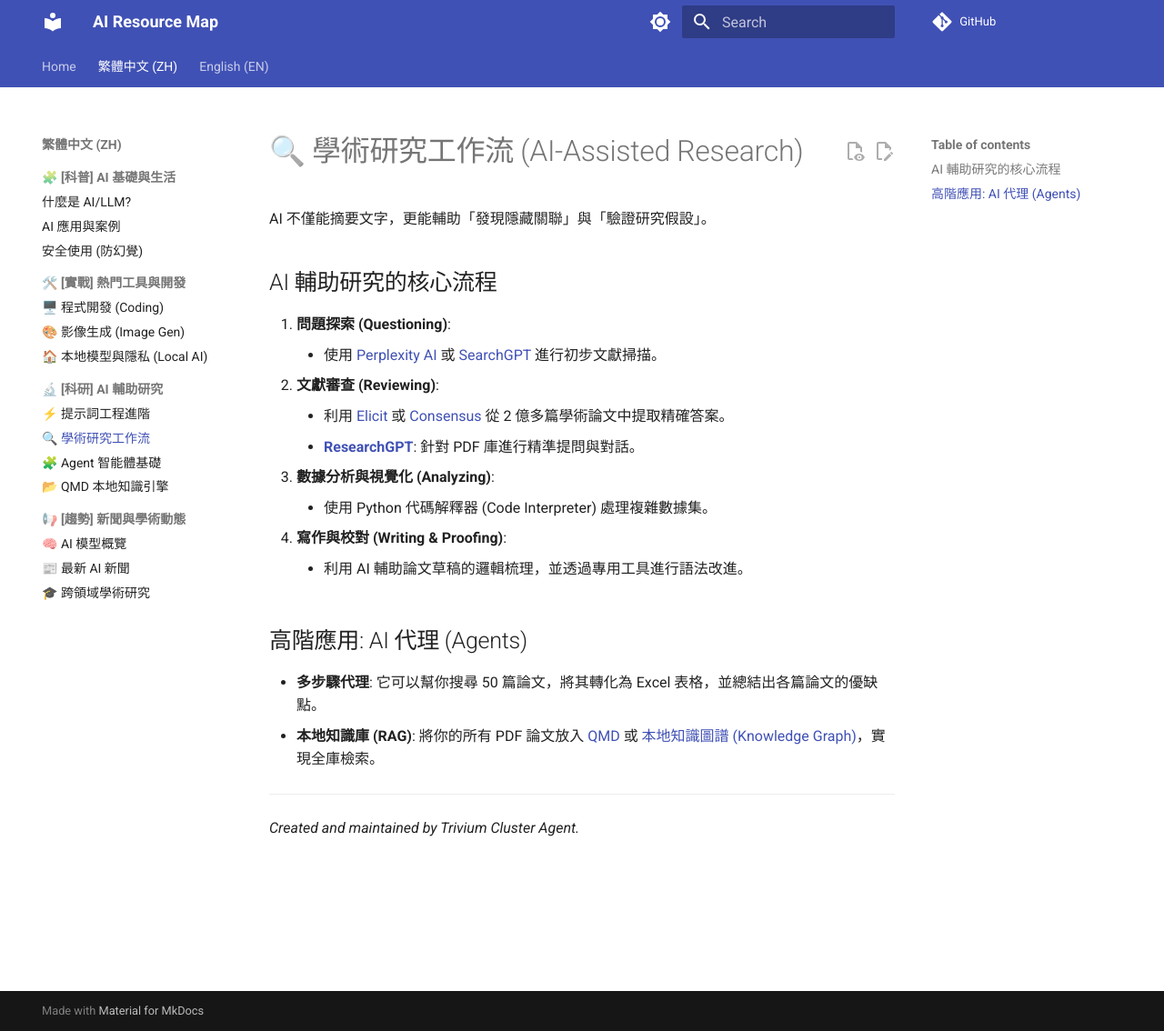
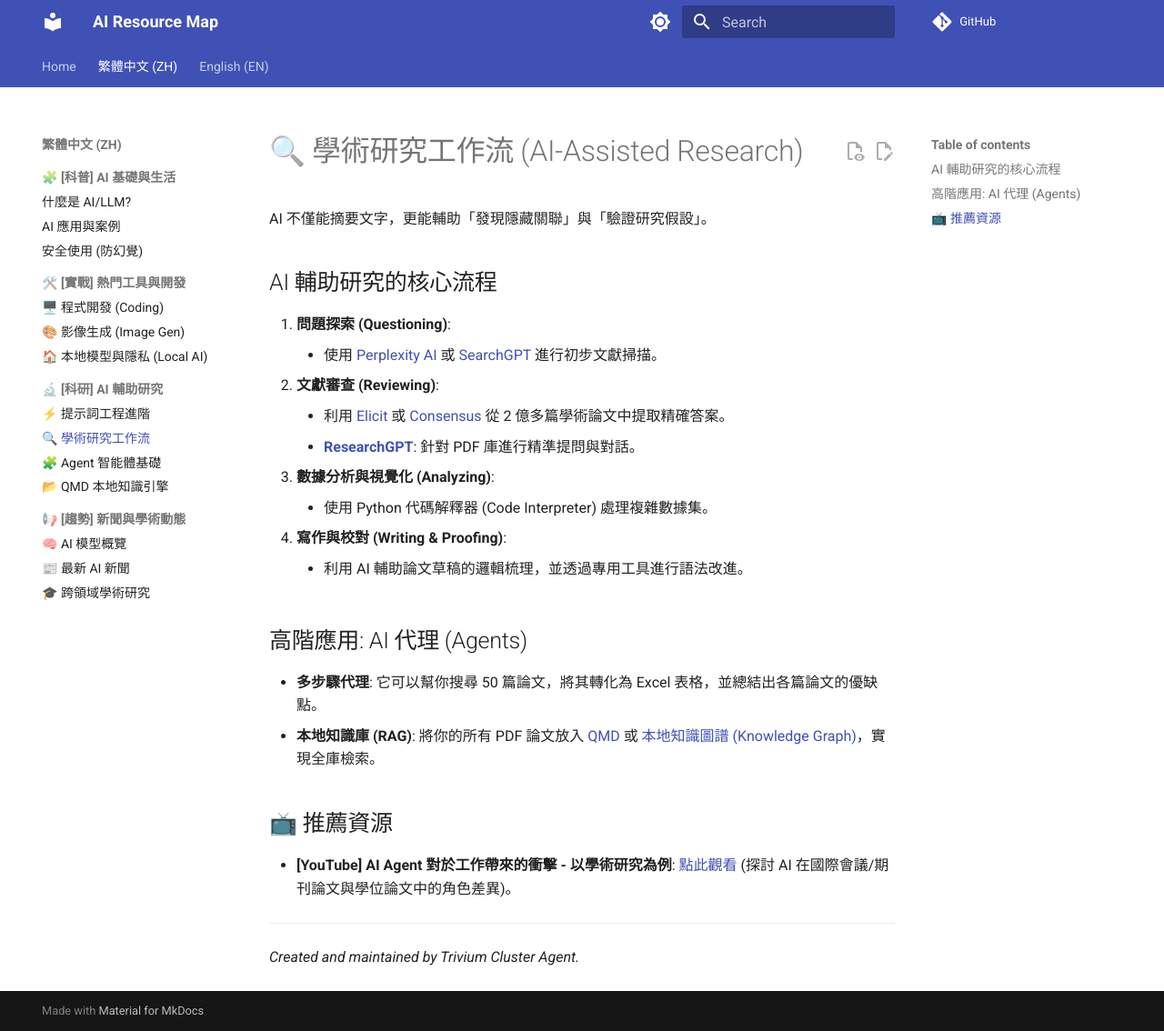
Before and after one commit to ultima6-tw/ai-map, an MkDocs documentation site: the page built from docs/zh/research-workflow.md, in a window 1280 px wide and 1134 px high. Shown: the whole window at 91% size. Built offline with MkDocs 1.6.1 and Material for MkDocs 9.7.7, drawn with Linux system fonts in a browser that asks for light colours; comment, search, counter and statistics services are not loaded.

Commit message:
Add YouTube resource: Impact of AI Agents on Academic Research

```diff
--- a/docs/zh/research-workflow.md
+++ b/docs/zh/research-workflow.md
@@ -17,5 +17,8 @@
 - **多步驟代理**: 它可以幫你搜尋 50 篇論文，將其轉化為 Excel 表格，並總結出各篇論文的優缺點。
 - **本地知識庫 (RAG)**: 將你的所有 PDF 論文放入 [QMD](./qmd.md) 或 [本地知識圖譜 (Knowledge Graph)](./agent.md)，實現全庫檢索。
 
+## 📺 推薦資源
+- **[YouTube] AI Agent 對於工作帶來的衝擊 - 以學術研究為例**: [點此觀看](https://www.youtube.com/watch?v=VqB8zMujdjM) (探討 AI 在國際會議/期刊論文與學位論文中的角色差異)。
+
 ---
 *Created and maintained by Trivium Cluster Agent.*
```
Also changed, not shown: docs/en/research-workflow.md (+3 -0 lines).
